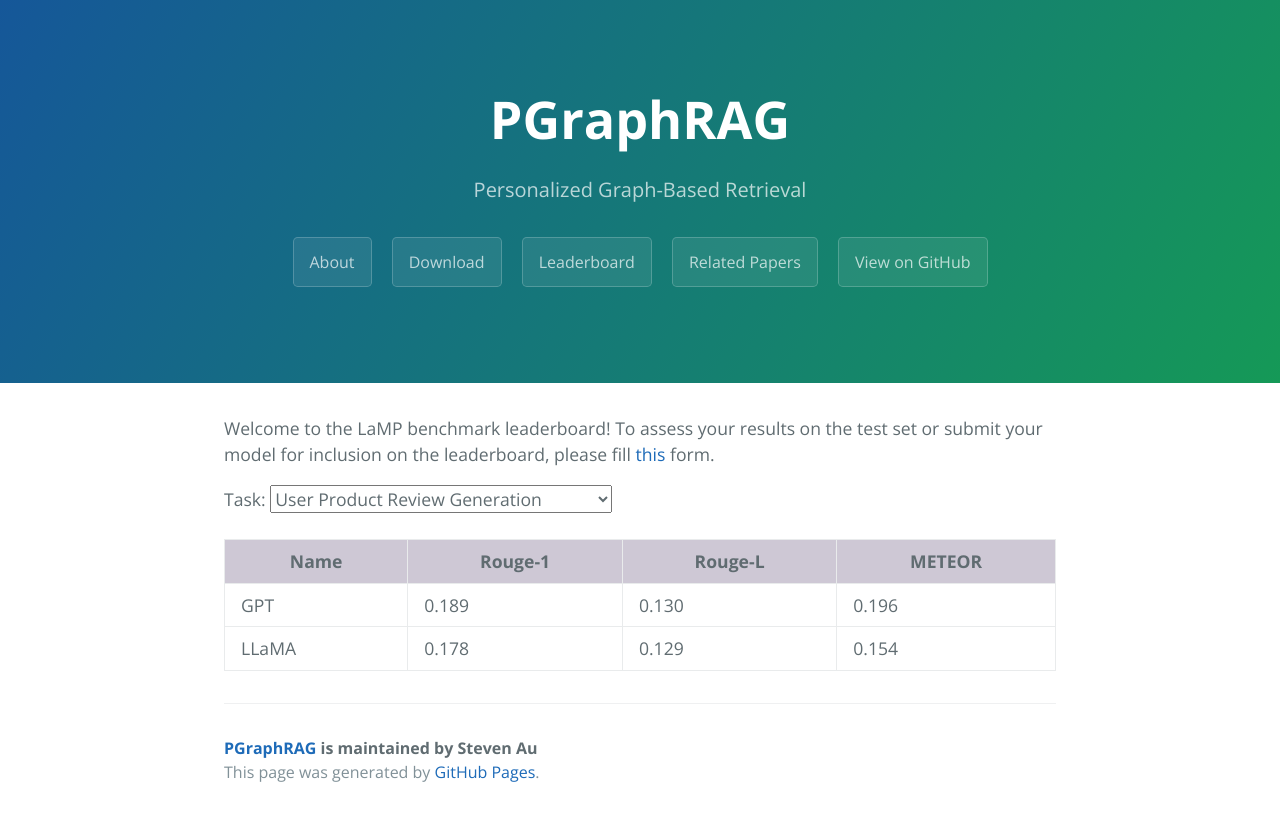
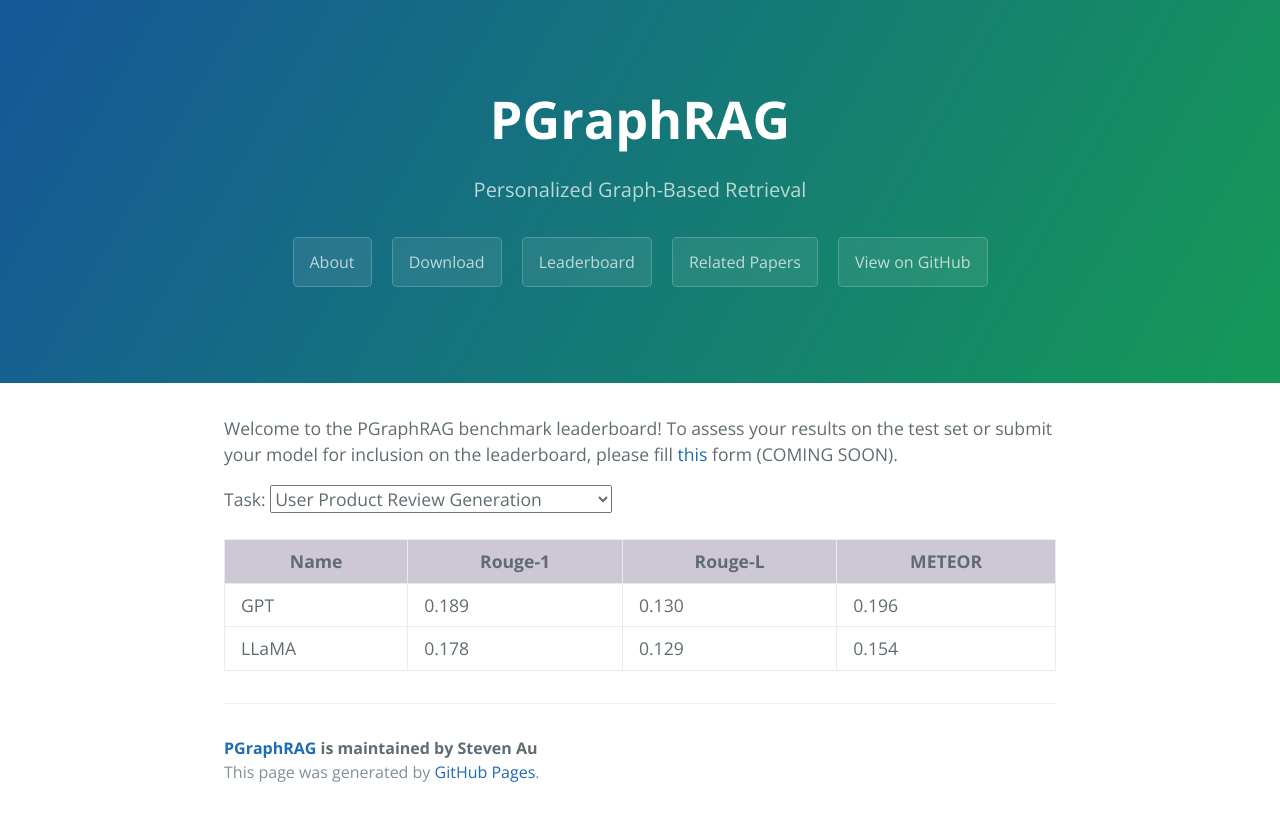
Before and after one commit to PGraphRAG-benchmark/PGraphRAG-benchmark.github.io, a Jekyll site: the page built from leaderboard.html, in a window 1280 px wide. Shown: the top 821 px of the page. Built offline with Jekyll 4.4.1, drawn with Linux system fonts in a browser that asks for light colours; some of the changed lines change nothing that is shown.

Commit message:
Update leaderboard.html

```diff
--- a/leaderboard.html
+++ b/leaderboard.html
@@ -5,8 +5,7 @@
 ---
 
 <p>
-    Welcome to the LaMP benchmark leaderboard! To assess your results on the test set or submit your model for inclusion on the leaderboard, please fill <a href="https://forms.gle/i5M7SFFEyPQ2ySLG9">this</a> form.
-</p>
+    Welcome to the PGraphRAG benchmark leaderboard! To assess your results on the test set or submit your model for inclusion on the leaderboard, please fill <a href="">this</a> form (COMING SOON).</p>
 <div style="align-items: center">
 <table id="leaderboard-table" style="display: inline-table;">
     <thead>
@@ -52,28 +51,28 @@
         { name: "LLaMA", rouge1: "0.263", rougeL: "0.157", meteor: "0.191", mae: "-", rmse: "-" }
       ],
       3: [
-        { name: "GPT", rouge1: "0.263", rougeL: "0.152", meteor: "0.206", mae: "-", rmse: "-" },
-        { name: "LLaMA", rouge1: "0.263", rougeL: "0.157", meteor: "0.191", mae: "-", rmse: "-" }
+        { name: "GPT", rouge1: "0.245", rougeL: "0.145", meteor: "0.200", mae: "-", rmse: "-" },
+        { name: "LLaMA", rouge1: "0.230", rougeL: "0.140", meteor: "0.180", mae: "-", rmse: "-" }
       ],
       4: [
-        { name: "GPT", rouge1: "0.263", rougeL: "0.152", meteor: "0.206", mae: "-", rmse: "-" },
-        { name: "LLaMA", rouge1: "0.263", rougeL: "0.157", meteor: "0.191", mae: "-", rmse: "-" }
+        { name: "GPT", rouge1: "0.210", rougeL: "0.135", meteor: "0.175", mae: "-", rmse: "-" },
+        { name: "LLaMA", rouge1: "0.200", rougeL: "0.130", meteor: "0.170", mae: "-", rmse: "-" }
       ],
       5: [
-        { name: "GPT", rouge1: "0.263", rougeL: "0.152", meteor: "0.206", mae: "-", rmse: "-" },
-        { name: "LLaMA", rouge1: "0.263", rougeL: "0.157", meteor: "0.191", mae: "-", rmse: "-" }
+        { name: "GPT", rouge1: "0.220", rougeL: "0.140", meteor: "0.190", mae: "-", rmse: "-" },
+        { name: "LLaMA", rouge1: "0.215", rougeL: "0.138", meteor: "0.185", mae: "-", rmse: "-" }
       ],
       6: [
-        { name: "GPT", rouge1: "0.263", rougeL: "0.152", meteor: "0.206", mae: "-", rmse: "-" },
-        { name: "LLaMA", rouge1: "0.263", rougeL: "0.157", meteor: "0.191", mae: "-", rmse: "-" }
+        { name: "GPT", rouge1: "0.230", rougeL: "0.150", meteor: "0.195", mae: "-", rmse: "-" },
+        { name: "LLaMA", rouge1: "0.225", rougeL: "0.148", meteor: "0.190", mae: "-", rmse: "-" }
       ],
       7: [
-        { name: "GPT", rouge1: "0.263", rougeL: "0.152", meteor: "0.206", mae: "-", rmse: "-" },
-        { name: "LLaMA", rouge1: "0.263", rougeL: "0.157", meteor: "0.191", mae: "-", rmse: "-" }
+        { name: "GPT", rouge1: "0.200", rougeL: "0.130", meteor: "0.170", mae: "-", rmse: "-" },
+        { name: "LLaMA", rouge1: "0.195", rougeL: "0.128", meteor: "0.165", mae: "-", rmse: "-" }
       ],
       8: [
-        { name: "GPT", rouge1: "0.263", rougeL: "0.152", meteor: "0.206", mae: "-", rmse: "-" },
-        { name: "LLaMA", rouge1: "0.263", rougeL: "0.157", meteor: "0.191", mae: "-", rmse: "-" }
+        { name: "GPT", rouge1: "0.215", rougeL: "0.145", meteor: "0.180", mae: "-", rmse: "-" },
+        { name: "LLaMA", rouge1: "0.210", rougeL: "0.142", meteor: "0.175", mae: "-", rmse: "-" }
       ],
       9: [
         { name: "GPT", rouge1: "-", rougeL: "-", meteor: "-", mae: "0.3448", rmse: "0.7065" },
@@ -84,13 +83,13 @@
         { name: "LLaMA", rouge1: "-", rougeL: "-", meteor: "-", mae: "0.3340", rmse: "0.6372" }
       ],
       11: [
-        { name: "GPT", rouge1: "-", rougeL: "-", meteor: "-", mae: "0.3448", rmse: "0.7065" },
-        { name: "LLaMA", rouge1: "-", rougeL: "-", meteor: "-", mae: "0.3132", rmse: "0.7230" }
+        { name: "GPT", rouge1: "-", rougeL: "-", meteor: "-", mae: "0.3400", rmse: "0.7150" },
+        { name: "LLaMA", rouge1: "-", rougeL: "-", meteor: "-", mae: "0.3200", rmse: "0.7300" }
       ],
       12: [
-        { name: "GPT", rouge1: "-", rougeL: "-", meteor: "-", mae: "0.3448", rmse: "0.7065" },
-        { name: "LLaMA", rouge1: "-", rougeL: "-", meteor: "-", mae: "0.3132", rmse: "0.7230" }
-      ],
+        { name: "GPT", rouge1: "-", rougeL: "-", meteor: "-", mae: "0.3500", rmse: "0.7250" },
+        { name: "LLaMA", rouge1: "-", rougeL: "-", meteor: "-", mae: "0.3300", rmse: "0.7400" }
+      ]
     };
 
     function changeColumn() {
```
